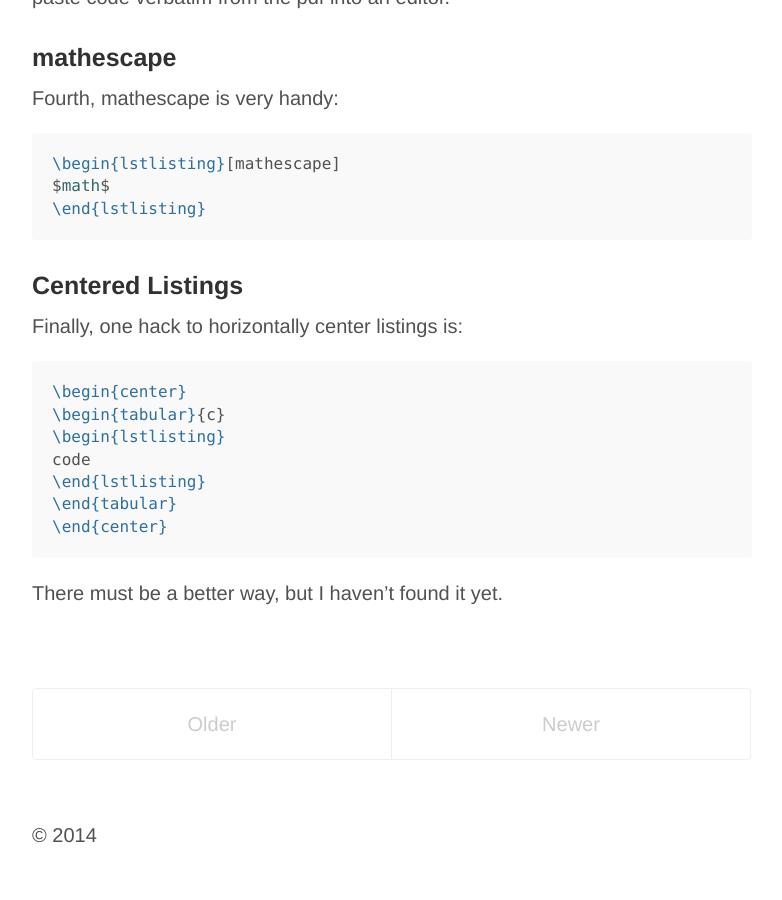
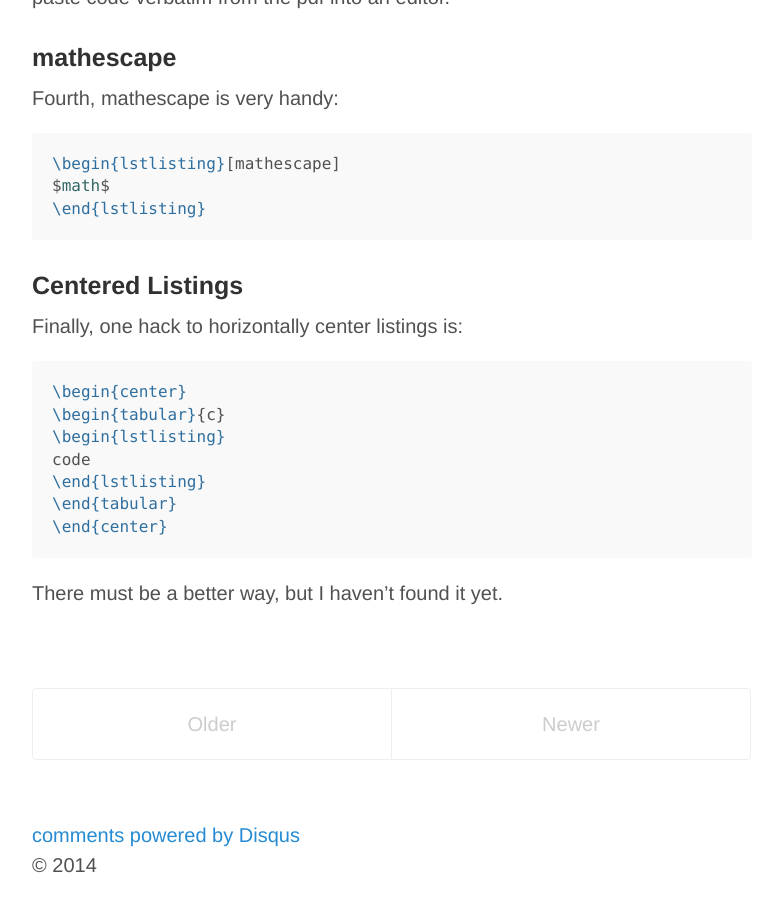
Before and after one commit to gstew5/gstew5.github.io, a Jekyll site: the page built from index.html, in a window 1280 px wide and 900 px high, scrolled down 1992 px. Shown: the whole window, without its empty margins (248-1030 px from the left). Built offline with Jekyll 4.4.1, drawn with Linux system fonts in a browser that asks for light colours; Markdown is read by kramdown in place of the engine named in the settings; the list of posts is cut into pages by our own code; comment, search, counter and statistics services are not loaded; before the commit the page ends 2862 px from its top, so only the background shows below that.

Commit message:
Update default.html

```diff
--- a/_layouts/default.html
+++ b/_layouts/default.html
@@ -18,6 +18,8 @@
 
       {{ content }}
 
+      {% include comments.html %}
+
       <div class="footer">
         <p>
           &copy; {{ site.time | date: '%Y' }}
```
